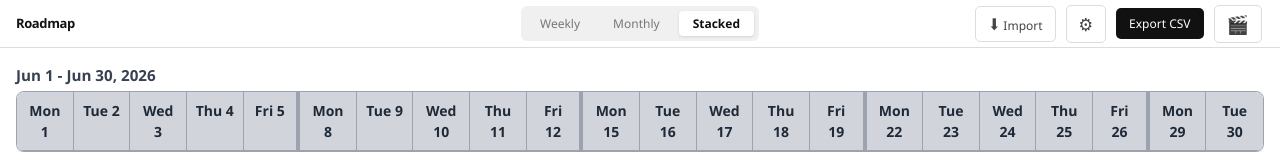
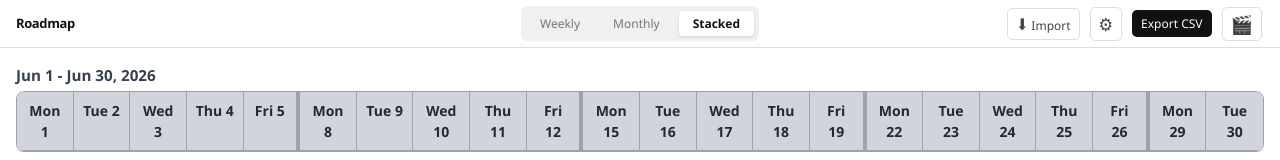
Before and after one commit to smyers4444/roadmap-project, a React (Vite) app: page / in a window 1280 px wide. Shown: the top 160 px of the page. Built offline with nearby package versions, Linux system fonts and the light colour scheme.

Commit message:
LY4: Revert button padding to 4px 8px
Keep icon font-size increases (16–18px) but restore normal button padding.

Co-Authored-By: Claude Haiku 4.5 <noreply@anthropic.com>

```diff
--- a/src/App.css
+++ b/src/App.css
@@ -143,7 +143,7 @@
 }
 
 .v2-btn {
-  padding: 6px 12px;
+  padding: 4px 8px;
   border-radius: 5px;
   font-size: 12px;
   font-weight: 500;
```
